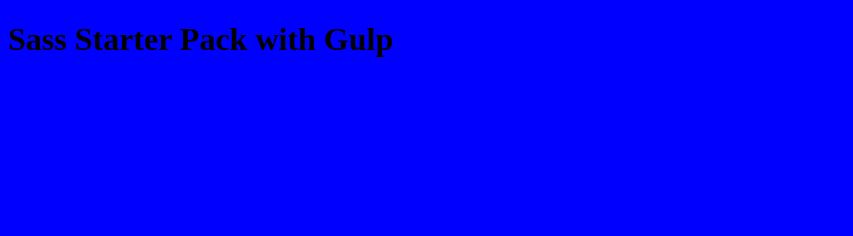
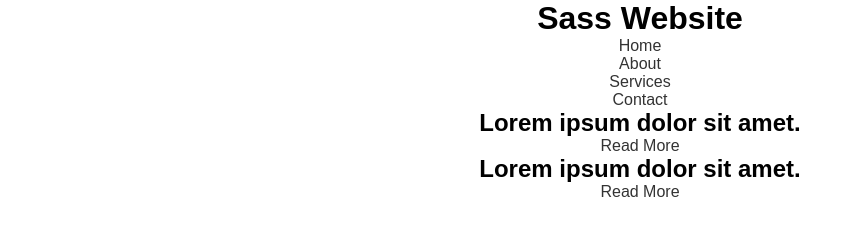
Before and after one commit to IgniteStudio/Sass_Starter_Pack, a website: page src/index.html in a window 1280 px wide. Shown: the whole page, without its empty margins (0-853 px from the left). Drawn offline with Linux system fonts and the light colour scheme.

Commit message:
Sass Gulp website

```diff
--- a/package.json
+++ b/package.json
@@ -12,5 +12,8 @@
     "browser-sync": "^2.24.7",
     "gulp": "^3.9.1",
     "gulp-sass": "^4.0.1"
+  },
+  "dependencies": {
+    "npm": "^6.4.1"
   }
 }
--- a/src/index.html
+++ b/src/index.html
@@ -8,7 +8,35 @@
     <link rel="stylesheet" href="css/style.css">
 </head>
 <body>
-    <h1>Sass Starter Pack with Gulp</h1>
+    <header id="main-header">
+        <div class="container">
+            <h1>Sass Website</h1>
+        </div>
+    </header>
 
+    <nav id="main-nav">
+        <div class="container">
+            <ul>
+                <li><a href="#">Home</a></li>
+                <li><a href="#">About</a></li>
+                <li><a href="#">Services</a></li>
+                <li><a href="#">Contact</a></li>
+            </ul>
+        </div>
+    </nav>
+
+    <section id="section-a">
+        <div class="container">
+            <h1>Lorem ipsum dolor sit amet.</h1>
+            <a href="" class="button-a">Read More</a>
+        </div>
+    </section>
+
+    <section id="section-b">
+        <div class="container">
+            <h1>Lorem ipsum dolor sit amet.</h1>
+            <a href="" class="button-b">Read More</a>
+        </div>
+    </section>
 </body>
 </html>
--- a/src/scss/style.scss
+++ b/src/scss/style.scss
@@ -1,5 +1,25 @@
-$body-bg: blue;
+// Variables
+$body-bg: #fff;
+$main-font: 'Arial';
+
+$primary-color: #008080;
+$secondary-color: #009a9a;
+$light-color: #f4f4f4;
+$dark-color: #333;
+$container: 960px;
+
+* {
+    margin: 0;
+    padding: 0;
+}
 
 body {
     background: $body-bg;
+    font-family: $main-font;
+    text-align: center;
 }
+
+a {
+    text-decoration: none;
+    color: #333;
+}
```
Also changed, not shown: src/css/style.css, 1 other file.
